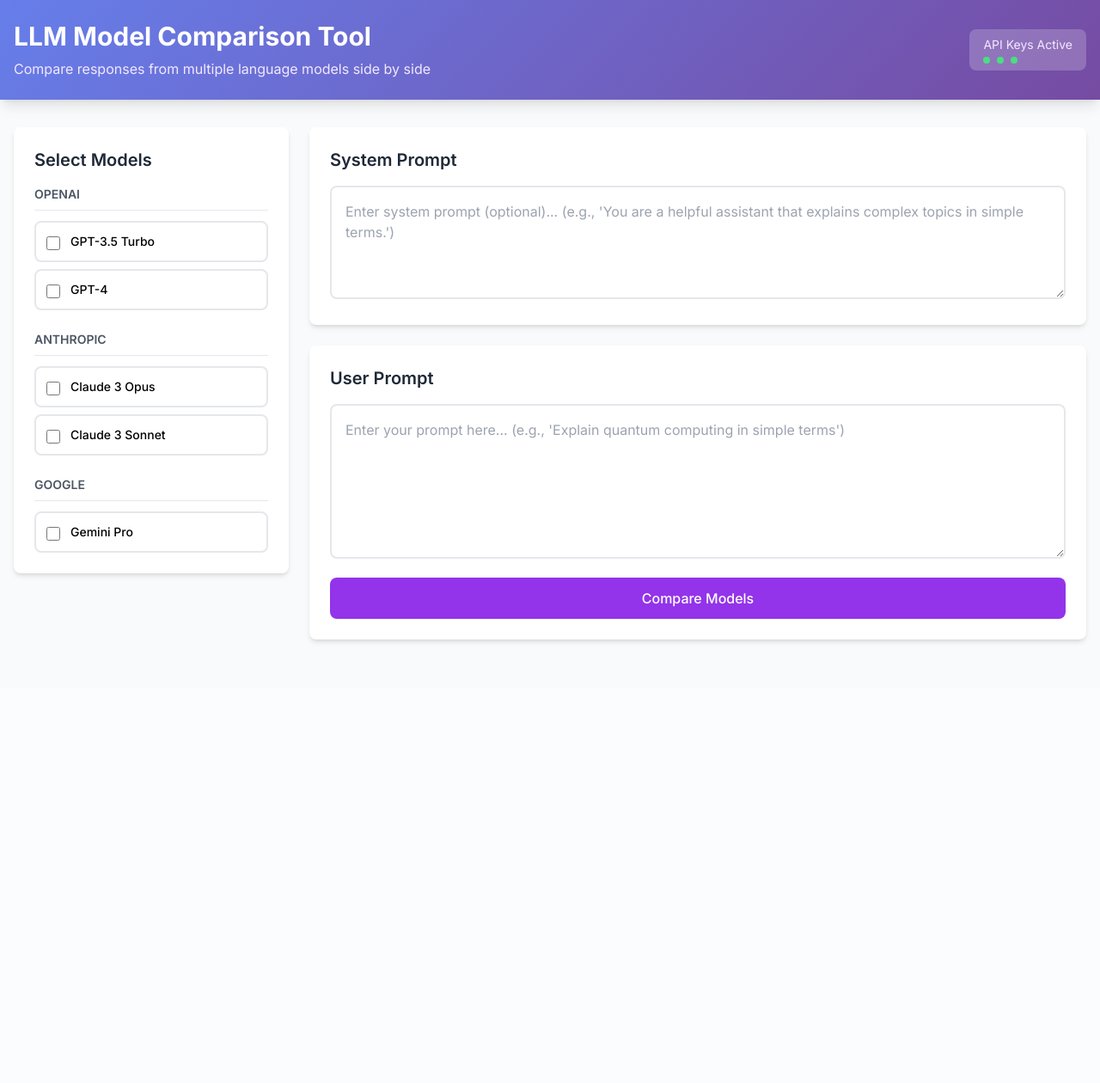
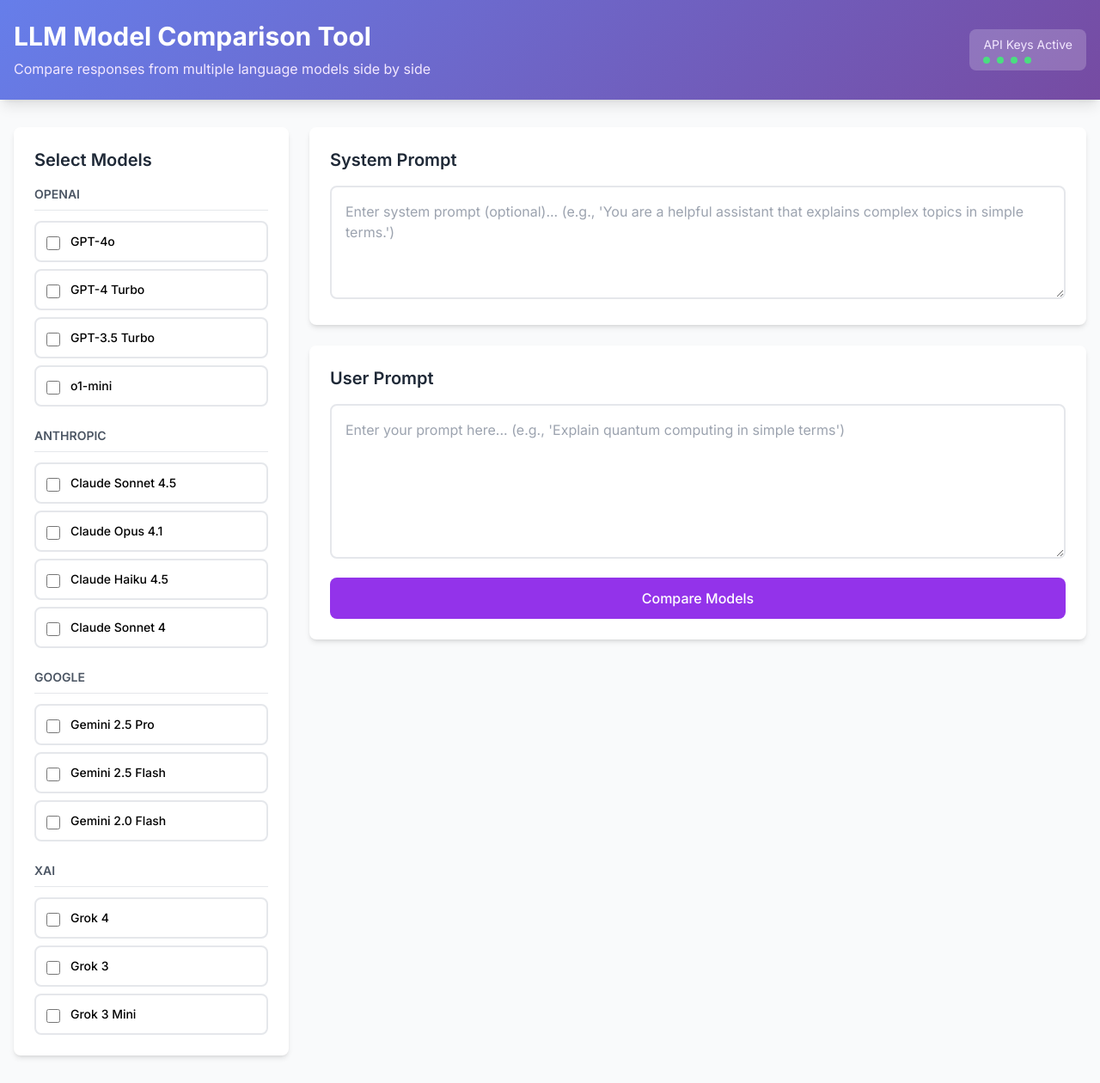
Before and after one commit to Rikul/llmcompare, a Flask app: page / in a window 1280 px wide. Shown: the whole page at 86% size. Before the commit the page ends 748 px from the top, so only its background shows below. Run offline with Flask 3, Linux system fonts and the light colour scheme; some libraries are stand-ins or nearby versions.

Commit message:
Update models to 2025 versions and add xAI support
**Model Updates:**
- OpenAI: Added GPT-4o, GPT-4 Turbo, o1-mini
- Anthropic: Updated to Claude 4.5/4.1/4 series (Sonnet, Opus, Haiku)
- Google: Updated to Gemini 2.5/2.0 series (Pro, Flash)
- xAI: Added Grok 4, Grok 3, Grok 3 Mini support

**Backend Changes:**
- Added xAIProvider class to llmprovider.py (OpenAI-compatible API)
- Registered xAI provider in LLMService
- Updated app.py with XAI_API_KEY environment variable checks
- Updated AVAILABLE_MODELS with 10 latest models across 4 providers

**Frontend Changes:**
- Updated no_api_keys.html to include xAI setup instructions
- Added link to xAI console for API key generation
- Frontend automatically displays all models and providers

All changes maintain backward compatibility while adding latest model support.

```diff
--- a/app.py
+++ b/app.py
@@ -17,37 +17,95 @@ logger = logging.getLogger(__name__)
 app = Flask(__name__)
 app.config['JSON_SORT_KEYS'] = False
 
-# Model configurations
+# Model configurations - Updated for 2025
 AVAILABLE_MODELS = {
+    # OpenAI Models
+    'gpt-4o': {
+        'name': 'GPT-4o',
+        'endpoint': 'https://api.openai.com/v1/chat/completions',
+        'api_key_env': 'OPENAI_API_KEY',
+        'provider': 'OpenAI'
+    },
+    'gpt-4-turbo': {
+        'name': 'GPT-4 Turbo',
+        'endpoint': 'https://api.openai.com/v1/chat/completions',
+        'api_key_env': 'OPENAI_API_KEY',
+        'provider': 'OpenAI'
+    },
     'gpt-3.5-turbo': {
         'name': 'GPT-3.5 Turbo',
         'endpoint': 'https://api.openai.com/v1/chat/completions',
         'api_key_env': 'OPENAI_API_KEY',
         'provider': 'OpenAI'
     },
-    'gpt-4': {
-        'name': 'GPT-4',
+    'o1-mini': {
+        'name': 'o1-mini',
         'endpoint': 'https://api.openai.com/v1/chat/completions',
         'api_key_env': 'OPENAI_API_KEY',
         'provider': 'OpenAI'
     },
-    'claude-3-opus': {
-        'name': 'Claude 3 Opus',
+    # Anthropic Claude Models
+    'claude-sonnet-4-5': {
+        'name': 'Claude Sonnet 4.5',
         'endpoint': 'https://api.anthropic.com/v1/messages',
         'api_key_env': 'ANTHROPIC_API_KEY',
         'provider': 'Anthropic'
     },
-    'claude-3-sonnet': {
-        'name': 'Claude 3 Sonnet',
+    'claude-opus-4-1': {
+        'name': 'Claude Opus 4.1',
         'endpoint': 'https://api.anthropic.com/v1/messages',
         'api_key_env': 'ANTHROPIC_API_KEY',
         'provider': 'Anthropic'
     },
-    'gemini-pro': {
-        'name': 'Gemini Pro',
-        'endpoint': 'https://generativelanguage.googleapis.com/v1beta/models/gemini-pro:generateContent',
+    'claude-haiku-4-5': {
+        'name': 'Claude Haiku 4.5',
+        'endpoint': 'https://api.anthropic.com/v1/messages',
+        'api_key_env': 'ANTHROPIC_API_KEY',
+        'provider': 'Anthropic'
+    },
+    'claude-sonnet-4': {
+        'name': 'Claude Sonnet 4',
+        'endpoint': 'https://api.anthropic.com/v1/messages',
+        'api_key_env': 'ANTHROPIC_API_KEY',
+        'provider': 'Anthropic'
+    },
+    # Google Gemini Models
+    'gemini-2.5-pro': {
+        'name': 'Gemini 2.5 Pro',
+        'endpoint': 'https://generativelanguage.googleapis.com/v1beta/models/gemini-2.5-pro:generateContent',
         'api_key_env': 'GOOGLE_API_KEY',
         'provider': 'Google'
+    },
+    'gemini-2.5-flash': {
+        'name': 'Gemini 2.5 Flash',
+        'endpoint': 'https://generativelanguage.googleapis.com/v1beta/models/gemini-2.5-flash:generateContent',
+        'api_key_env': 'GOOGLE_API_KEY',
+        'provider': 'Google'
+    },
+    'gemini-2.0-flash': {
+        'name': 'Gemini 2.0 Flash',
+        'endpoint': 'https://generativelanguage.googleapis.com/v1beta/models/gemini-2.0-flash:generateContent',
+        'api_key_env': 'GOOGLE_API_KEY',
+        'provider': 'Google'
+    },
+    # xAI Grok Models
+    'grok-4': {
+        'name': 'Grok 4',
+        'endpoint': 'https://api.x.ai/v1/chat/completions',
+        'api_key_env': 'XAI_API_KEY',
+        'provider': 'xAI'
+    },
+    'grok-3': {
+        'name': 'Grok 3',
+        'endpoint': 'https://api.x.ai/v1/chat/completions',
+        'api_key_env': 'XAI_API_KEY',
+        'provider': 'xAI'
+    },
+    'grok-3-mini': {
+        'name': 'Grok 3 Mini',
+        'endpoint': 'https://api.x.ai/v1/chat/completions',
+        'api_key_env': 'XAI_API_KEY',
+        'provider': 'xAI'
     }
 }
 
@@ -62,7 +120,8 @@ def index():
     api_keys_status = {
         'OpenAI': bool(os.getenv('OPENAI_API_KEY')),
         'Anthropic': bool(os.getenv('ANTHROPIC_API_KEY')),
-        'Google': bool(os.getenv('GOOGLE_API_KEY'))
+        'Google': bool(os.getenv('GOOGLE_API_KEY')),
+        'xAI': bool(os.getenv('XAI_API_KEY'))
     }
 
     if not any(api_keys_status.values()):
@@ -102,7 +161,8 @@ def compare_models():
     api_keys_configured = any([
         os.getenv('OPENAI_API_KEY'),
         os.getenv('ANTHROPIC_API_KEY'),
-        os.getenv('GOOGLE_API_KEY')
+        os.getenv('GOOGLE_API_KEY'),
+        os.getenv('XAI_API_KEY')
     ])
 
     if not api_keys_configured:
@@ -141,7 +201,8 @@ if __name__ == '__main__':
     api_keys_status = {
         'OpenAI': bool(os.getenv('OPENAI_API_KEY')),
         'Anthropic': bool(os.getenv('ANTHROPIC_API_KEY')),
-        'Google': bool(os.getenv('GOOGLE_API_KEY'))
+        'Google': bool(os.getenv('GOOGLE_API_KEY')),
+        'xAI': bool(os.getenv('XAI_API_KEY'))
     }
 
     print("\nAPI Key Status:")
```
Also changed, not shown: llmprovider.py (+33 -1 lines), templates/no_api_keys.html (+8 -1 lines).
